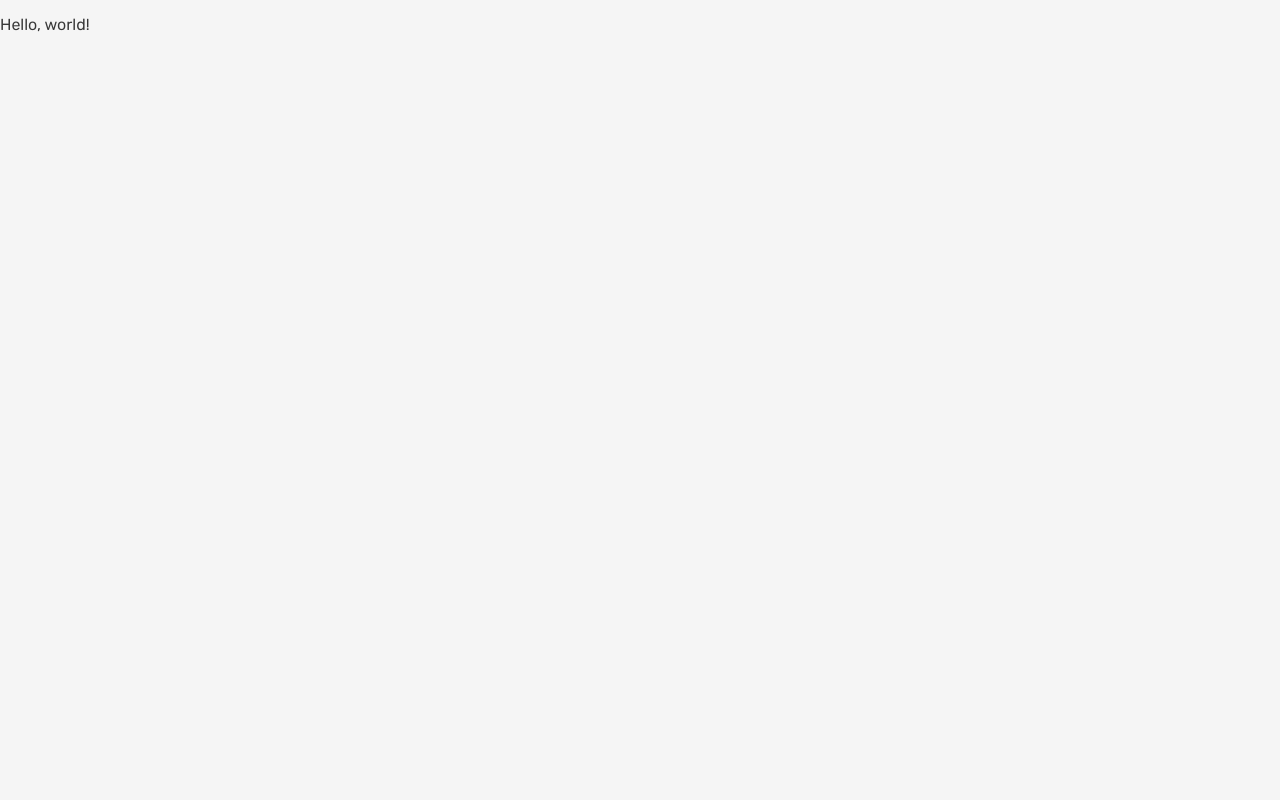
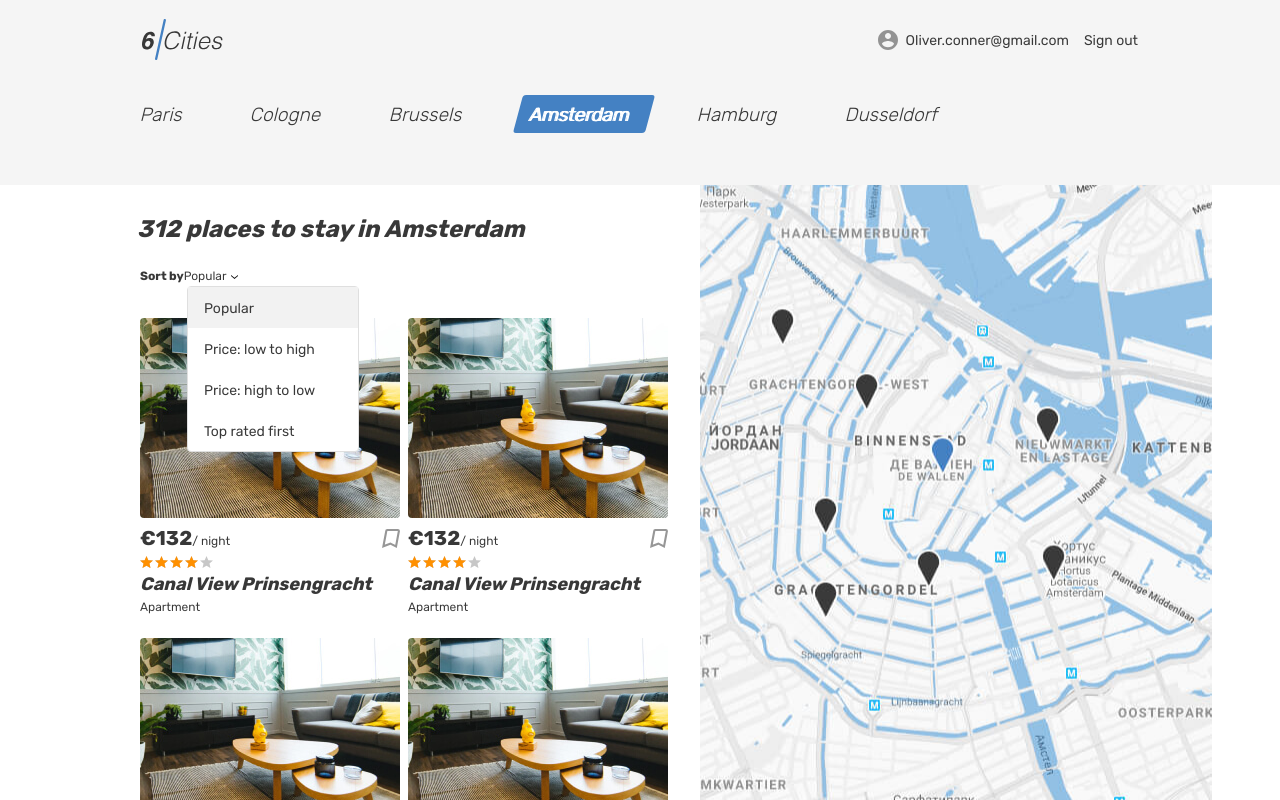
Before and after one commit to dmishki/1581157-six-cities-7, a React (Create React App) app in the folder project/: page / in a window 1280 px wide. Built offline with nearby package versions, Linux system fonts and the light colour scheme.

Commit message:
Сделана разметка

```diff
--- a/project/src/components/app/app.jsx
+++ b/project/src/components/app/app.jsx
@@ -1,7 +1,17 @@
 import React from 'react';
+import Main from '../main/main';
+import PropTypes from 'prop-types';
 
-function App() {
-  return <p>Hello, world!</p>;
+function App(props) {
+  const { itemsId } = props;
+
+  return (
+    <Main itemsId = {itemsId} />
+  );
 }
 
+App.propTypes = {
+  itemsId: PropTypes.number,
+};
+
 export default App;
--- /dev/null
+++ b/project/src/components/card/card.jsx
@@ -0,0 +1,40 @@
+import React from 'react';
+
+function Card() {
+
+  return (
+    <article className="cities__place-card place-card">
+      <div className="cities__image-wrapper place-card__image-wrapper">
+        <a href="/">
+          <img className="place-card__image" src="img/apartment-02.jpg" width="260" height="200" aria-hidden alt="Place image" />
+        </a>
+      </div>
+      <div className="place-card__info">
+        <div className="place-card__price-wrapper">
+          <div className="place-card__price">
+            <b className="place-card__price-value">&euro;132</b>
+            <span className="place-card__price-text">&#47;&nbsp;night</span>
+          </div>
+          <button className="place-card__bookmark-button button" type="button">
+            <svg className="place-card__bookmark-icon" width="18" height="19">
+              <use xlinkHref="#icon-bookmark"></use>
+            </svg>
+            <span className="visually-hidden">To bookmarks</span>
+          </button>
+        </div>
+        <div className="place-card__rating rating">
+          <div className="place-card__stars rating__stars">
+            <span style={{width: '80%'}}></span>
+            <span className="visually-hidden">Rating</span>
+          </div>
+        </div>
+        <h2 className="place-card__name">
+          <a href="/">Canal View Prinsengracht</a>
+        </h2>
+        <p className="place-card__type">Apartment</p>
+      </div>
+    </article>
+  );
+}
+
+export default Card;
--- /dev/null
+++ b/project/src/components/main/main.jsx
@@ -0,0 +1,113 @@
+import React from 'react';
+import Card from '../card/card';
+import PropTypes from 'prop-types';
+
+function Main(props) {
+  const { itemsId } = props;
+
+  return (
+    <div className="page page--gray page--main">
+      <header className="header">
+        <div className="container">
+          <div className="header__wrapper">
+            <div className="header__left">
+              <a className="header__logo-link header__logo-link--active" href="/">
+                <img className="header__logo" src="img/logo.svg" alt="6 cities logo" width="81" height="41" />
+              </a>
+            </div>
+            <nav className="header__nav">
+              <ul className="header__nav-list">
+                <li className="header__nav-item user">
+                  <a className="header__nav-link header__nav-link--profile" href="/">
+                    <div className="header__avatar-wrapper user__avatar-wrapper">
+                    </div>
+                    <span className="header__user-name user__name">Oliver.conner@gmail.com</span>
+                  </a>
+                </li>
+                <li className="header__nav-item">
+                  <a className="header__nav-link" href="/">
+                    <span className="header__signout">Sign out</span>
+                  </a>
+                </li>
+              </ul>
+            </nav>
+          </div>
+        </div>
+      </header>
+      <main className="page__main page__main--index">
+        <h1 className="visually-hidden">Cities</h1>
+        <div className="tabs">
+          <section className="locations container">
+            <ul className="locations__list tabs__list">
+              <li className="locations__item">
+                <a className="locations__item-link tabs__item" href="/">
+                  <span>Paris</span>
+                </a>
+              </li>
+              <li className="locations__item">
+                <a className="locations__item-link tabs__item" href="/">
+                  <span>Cologne</span>
+                </a>
+              </li>
+              <li className="locations__item">
+                <a className="locations__item-link tabs__item" href="/">
+                  <span>Brussels</span>
+                </a>
+              </li>
+              <li className="locations__item">
+                <a className="locations__item-link tabs__item tabs__item--active" href="/">
+                  <span>Amsterdam</span>
+                </a>
+              </li>
+              <li className="locations__item">
+                <a className="locations__item-link tabs__item" href="/">
+                  <span>Hamburg</span>
+                </a>
+              </li>
+              <li className="locations__item">
+                <a className="locations__item-link tabs__item" href="/">
+                  <span>Dusseldorf</span>
+                </a>
+              </li>
+            </ul>
+          </section>
+        </div>
+        <div className="cities">
+          <div className="cities__places-container container">
+            <section className="cities__places places">
+              <h2 className="visually-hidden">Places</h2>
+              <b className="places__found">312 places to stay in Amsterdam</b>
+              <form className="places__sorting" action="/" method="get">
+                <span className="places__sorting-caption">Sort by</span>
+                <span className="places__sorting-type" tabIndex="0">
+                  Popular
+                  <svg className="places__sorting-arrow" width="7" height="4">
+                    <use xlinkHref="#icon-arrow-select"></use>
+                  </svg>
+                </span>
+                <ul className="places__options places__options--custom places__options--opened">
+                  <li className="places__option places__option--active" tabIndex="0">Popular</li>
+                  <li className="places__option" tabIndex="0">Price: low to high</li>
+                  <li className="places__option" tabIndex="0">Price: high to low</li>
+                  <li className="places__option" tabIndex="0">Top rated first</li>
+                </ul>
+              </form>
+              <div className="cities__places-list places__list tabs__content">
+                {itemsId.map((id) => <Card key={id} />)};
+              </div>
+            </section>
+            <div className="cities__right-section">
+              <section className="cities__map map"></section>
+            </div>
+          </div>
+        </div>
+      </main>
+    </div>
+  );
+}
+
+Main.propTypes = {
+  itemsId: PropTypes.number,
+};
+
+export default Main;
--- a/project/src/index.js
+++ b/project/src/index.js
@@ -2,8 +2,10 @@
 import ReactDOM from 'react-dom';
 import App from './components/app/app';
 
+const itemsId = [1, 2, 3, 4, 5];
+
 ReactDOM.render(
   <React.StrictMode>
-    <App />
+    <App itemsId = { itemsId } />
   </React.StrictMode>,
   document.getElementById('root'));
```
Also changed, not shown: 1 other file (tests, documents, lock files or other folders).
